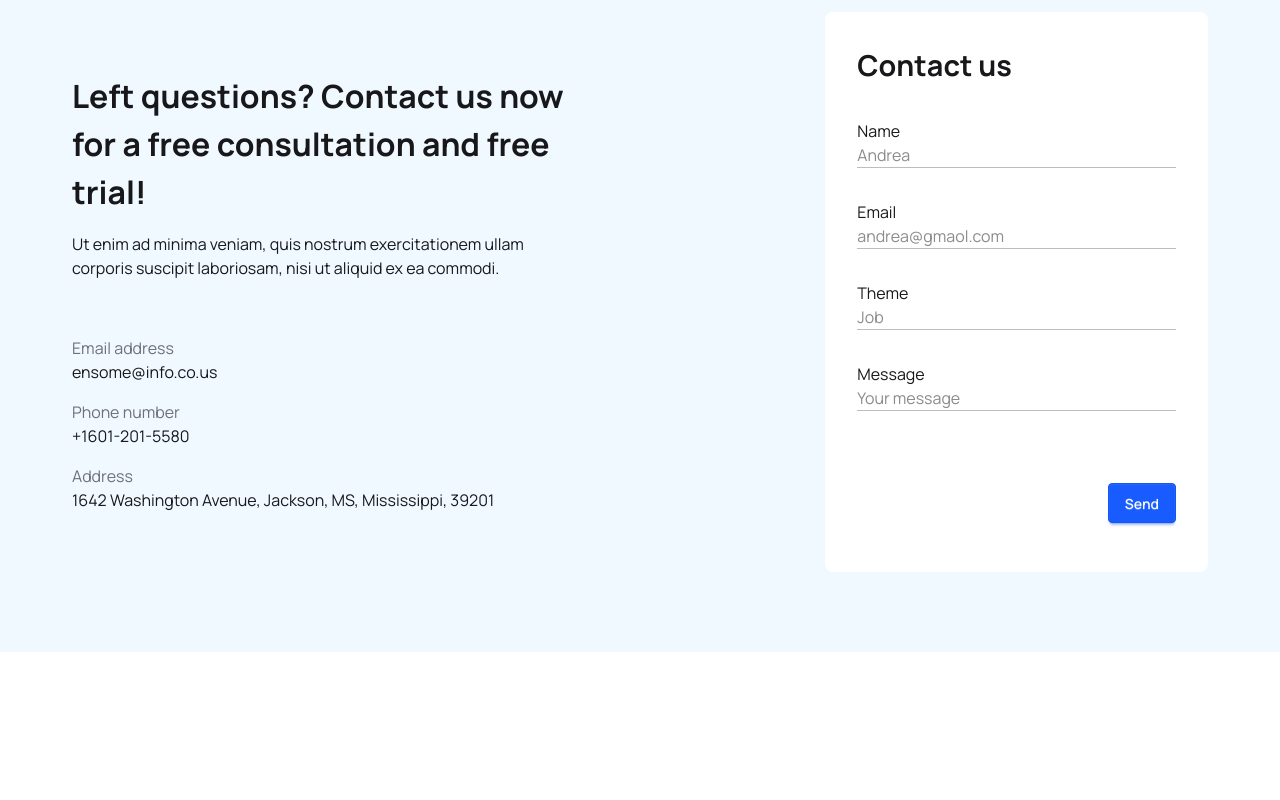
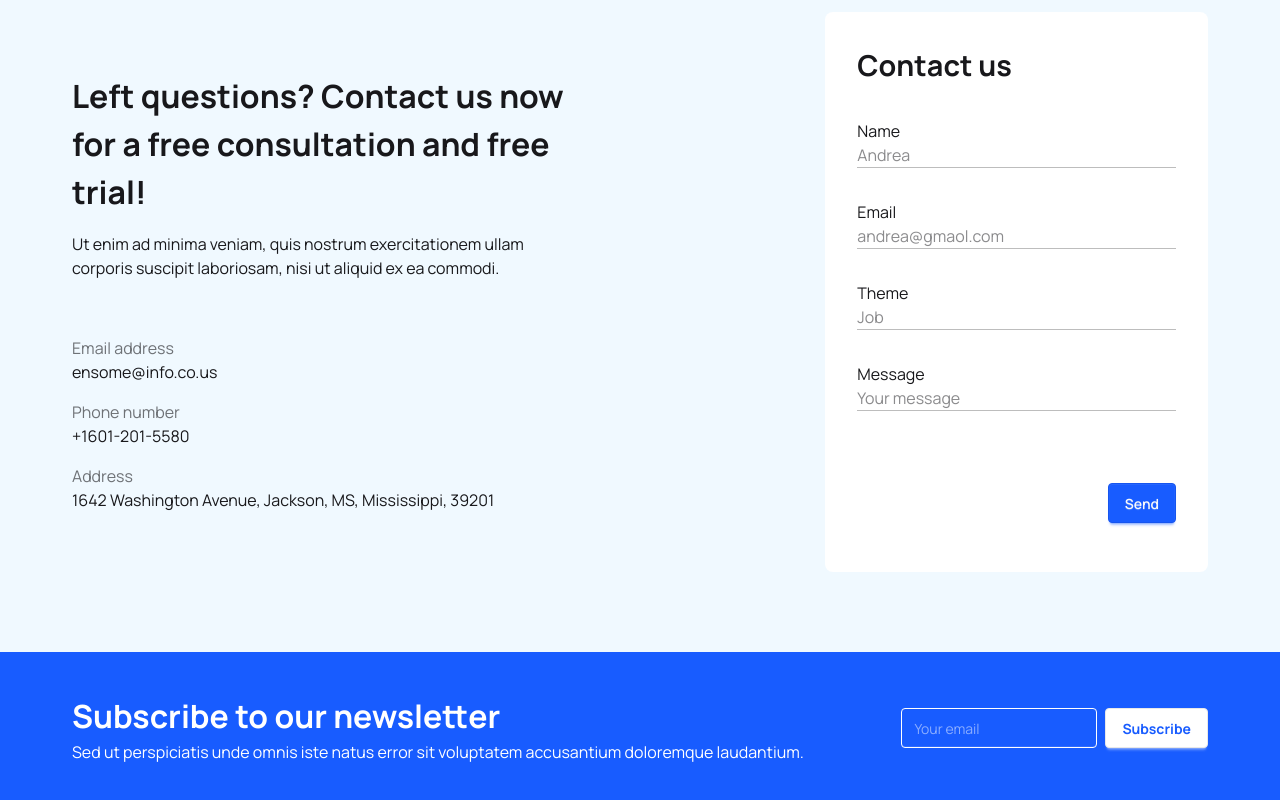
Before and after one commit to PatatoBit/codekit-web, a SvelteKit app: page / in a window 1280 px wide. Shown: the part 4208-5008 px from the top of the page. Before the commit the page ends 4860 px from the top, so only its background shows below. Built offline with nearby package versions, Linux system fonts and the light colour scheme.

Commit message:
newsletter section

```diff
--- /dev/null
+++ b/src/components/Views/Newsletter.svelte
@@ -0,0 +1,35 @@
+<section class="background">
+	<div class="wrapper py-10">
+		<form action="" class="flex flex-col md:flex-row gap-2 justify-between">
+			<div class="flex flex-col">
+				<h1 class="md:text-start text-center text-white">Subscribe to our newsletter</h1>
+				<p class="text-white hidden md:block">
+					Sed ut perspiciatis unde omnis iste natus error sit voluptatem accusantium doloremque
+					laudantium.
+				</p>
+			</div>
+
+			<div class="flex flex-col md:flex-row gap-2 self-center">
+				<input type="email" placeholder="Your email" class="input w-full" />
+				<button class="btn font-bold">Subscribe</button>
+			</div>
+		</form>
+	</div>
+</section>
+
+<style>
+	.background {
+		background-color: var(--primary);
+	}
+
+	input {
+		border: 1px solid white;
+		background-color: transparent;
+		color: white;
+	}
+
+	button {
+		background-color: white;
+		color: var(--primary);
+	}
+</style>
--- a/src/routes/+page.svelte
+++ b/src/routes/+page.svelte
@@ -6,6 +6,7 @@
 	import Trusted from '../components/Views/Trusted.svelte';
 	import Stats from '../components/Views/Stats.svelte';
 	import Contact from '../components/Views/Contact.svelte';
+	import Newsletter from '../components/Views/Newsletter.svelte';
 </script>
 
 <Hero />
@@ -15,3 +16,4 @@
 <Trusted />
 <Stats />
 <Contact />
+<Newsletter />
```
